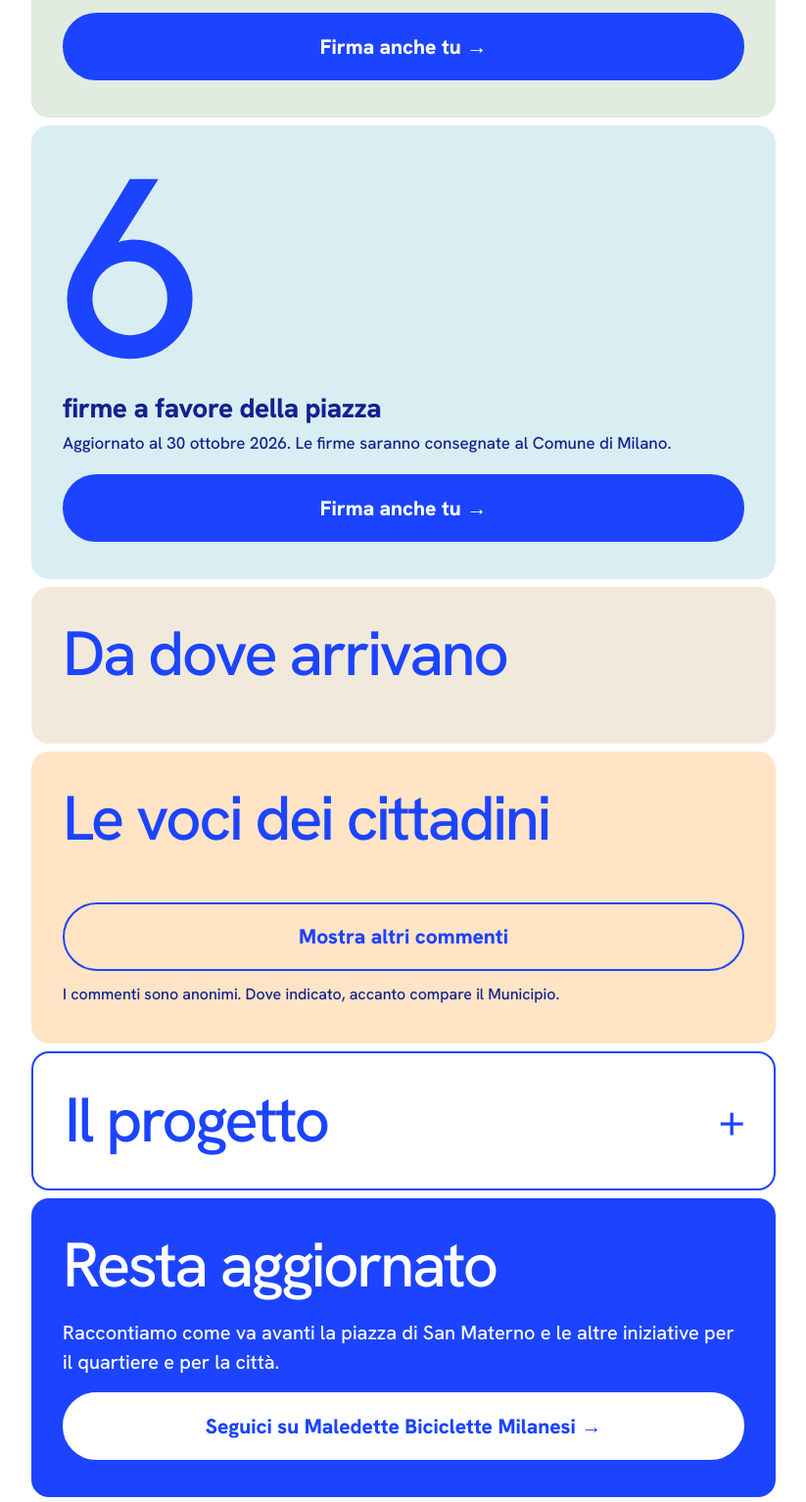
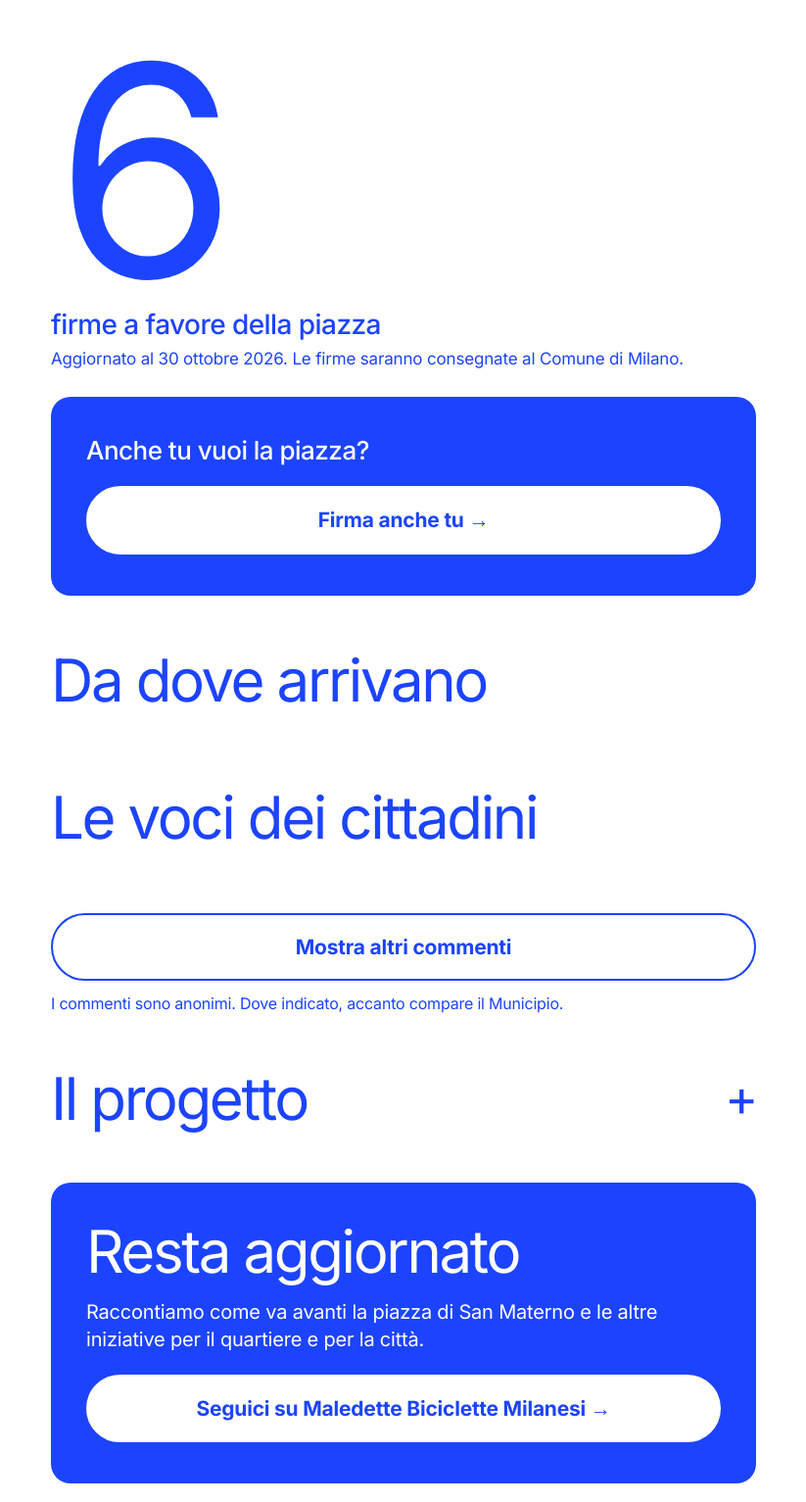
Before and after one commit to cittadinanzaattivamilano/PiazzaSanMaterno, a plain HTML site: page index.v2.template.html in a window 1280 px wide. Shown: the part 354-1887 px from the top of the page at 98% size, without its empty margins (228-1051 px from the left). Drawn offline with Linux system fonts and the light colour scheme.

Commit message:
Versione di prova: bianco e solo blu, stile pagine interne
Co-Authored-By: Claude Sonnet 5.5 <noreply@anthropic.com>
Claude-Session: https://claude.ai/code/session_01MLSMTE6nJDMfFhkLsfSVGa

```diff
--- a/index.v2.template.html
+++ b/index.v2.template.html
@@ -6,78 +6,72 @@
 <meta name="theme-color" content="#ffffff">
 <title>Una piazza a San Materno</title>
 <meta name="description" content="Le firme dei cittadini a favore della piazza pedonale a San Materno, nel centro del Casoretto.">
-<link rel="stylesheet" href="https://fonts.googleapis.com/css2?family=Hanken+Grotesk:wght@400;500;700;800&display=swap">
+<link rel="stylesheet" href="https://fonts.googleapis.com/css2?family=Inter:wght@400;500;700&display=swap">
 <style>
-  /* Blocchi a tutta larghezza con angoli arrotondati, titoli grandi, pulsanti a pillola. Blu CAMI + pastelli. */
-  :root {
-    --blue: #1c44ff; --ink: #11228f;
-    --sage: #e1ebdf; --sky: #d9eef2; --sand: #f1eadc; --peach: #ffe4c6;
-    --font: "Hanken Grotesk", "Helvetica Neue", Arial, sans-serif;
-    color-scheme: light;
-  }
+  /* Bianco, solo blu CAMI, un grotesco leggero con titoli grandi e a righe strette, blocchi blu arrotondati. */
+  :root { --blue: #1c44ff; --font: "Inter", "Helvetica Neue", Arial, sans-serif; color-scheme: light; }
   * { box-sizing: border-box; }
   html { -webkit-text-size-adjust: 100%; }
-  body { margin: 0; background: #fff; color: var(--ink); font-family: var(--font); font-weight: 500; font-size: 20px; line-height: 1.5;
-         padding: 0 max(8px, env(safe-area-inset-left)) 8px; }
+  body { margin: 0; background: #fff; color: var(--blue); font-family: var(--font); font-weight: 400; font-size: 20px; line-height: 1.4; letter-spacing: -.01em;
+         padding: 0 max(12px, env(safe-area-inset-left)) 12px; }
   a { color: var(--blue); text-underline-offset: 3px; }
-  a:focus-visible, button:focus-visible, summary:focus-visible { outline: 3px solid var(--blue); outline-offset: 3px; }
-  .page { max-width: 760px; margin: 0 auto; display: flex; flex-direction: column; gap: 8px; }
+  a:focus-visible, button:focus-visible, summary:focus-visible, select:focus-visible { outline: 3px solid var(--blue); outline-offset: 3px; }
+  .page { max-width: 720px; margin: 0 auto; }
+  section { padding-top: 56px; }
 
-  .top { display: flex; justify-content: space-between; align-items: baseline; gap: 12px; flex-wrap: wrap; padding: 16px 12px 8px; font-weight: 800; font-size: 20px; color: var(--blue); letter-spacing: -.01em; }
-  .top span { font-weight: 500; font-size: 16px; color: var(--ink); }
+  .top { display: flex; flex-direction: column; padding: 14px 0 0; font-weight: 500; font-size: 22px; line-height: 1.15; letter-spacing: -.02em; }
+  .top span { font-weight: 400; font-size: 17px; letter-spacing: -.01em; margin-top: 4px; }
 
-  .card { border-radius: 18px; padding: 26px 20px 28px; }
-  .sage { background: var(--sage); } .sky { background: var(--sky); } .sand { background: var(--sand); } .peach { background: var(--peach); }
-  .blue { background: var(--blue); color: #fff; } .outline { border: 2px solid var(--blue); }
+  h1 { font-weight: 400; font-size: clamp(44px, 13.5vw, 84px); line-height: .98; letter-spacing: -.045em; margin: 28px 0 24px; }
+  h2 { font-weight: 400; font-size: clamp(38px, 11vw, 60px); line-height: 1; letter-spacing: -.04em; margin: 0 0 24px; }
+  p { margin: 0 0 16px; }
+  strong { font-weight: 700; }
+  .lead { font-size: 22px; line-height: 1.35; }
 
-  h1 { font-weight: 500; font-size: clamp(46px, 14vw, 88px); line-height: .98; letter-spacing: -.045em; margin: 0 0 22px; color: var(--blue); }
-  h2 { font-weight: 500; font-size: clamp(38px, 11vw, 64px); line-height: 1; letter-spacing: -.04em; margin: 0 0 22px; color: var(--blue); }
-  .blue h2 { color: #fff; }
-  p { margin: 0 0 16px; }
-  .lead { font-size: 21px; line-height: 1.4; }
+  .num { font-weight: 400; font-size: clamp(170px, 52vw, 300px); line-height: .78; letter-spacing: -.07em; font-variant-numeric: tabular-nums; margin: 0 0 24px; }
+  .num-label { font-weight: 500; font-size: 28px; line-height: 1.15; letter-spacing: -.02em; }
+  .num-label small { display: block; font-weight: 400; font-size: 17px; letter-spacing: -.01em; margin-top: 10px; }
 
-  .pill {
-    display: block; width: 100%; text-align: center; text-decoration: none; cursor: pointer;
-    font: 800 21px/1.2 var(--font); padding: 20px 18px; border-radius: 999px;
-    background: var(--blue); color: #fff; border: 2px solid var(--blue);
-  }
-  .pill:hover { background: #0f2fd1; }
-  .pill.ghost { background: transparent; color: var(--blue); }
-  .pill.ghost:hover { background: rgba(255,255,255,.6); }
-  .blue .pill { background: #fff; color: var(--blue); border-color: #fff; }
-  .blue .pill:hover { background: #e8ecff; }
-
-  .num { font-weight: 500; font-size: clamp(150px, 46vw, 260px); line-height: .8; letter-spacing: -.06em; color: var(--blue); font-variant-numeric: tabular-nums; margin: 6px 0 22px; }
-  .num-label { font-weight: 800; font-size: 28px; line-height: 1.15; letter-spacing: -.015em; }
-  .num-label small { display: block; font-weight: 500; font-size: 17px; letter-spacing: 0; margin: 10px 0 22px; }
+  /* Blocco blu arrotondato, come l'immagine nel sito di riferimento */
+  .block { background: var(--blue); color: #fff; border-radius: 20px; padding: 28px 22px 30px; margin-top: 28px; }
+  .block h2 { color: #fff; margin-bottom: 18px; }
+  .block p { margin-bottom: 22px; }
+  .pill { display: block; width: 100%; text-align: center; text-decoration: none; cursor: pointer; font: 700 21px/1.2 var(--font); letter-spacing: -.01em;
+          padding: 20px 18px; border-radius: 999px; background: #fff; color: var(--blue); border: 2px solid #fff; }
+  .pill:hover { background: #e8ecff; }
+  .pill.solid { background: var(--blue); color: #fff; border-color: var(--blue); }
+  .pill.solid:hover { background: #0f2fd1; }
+  .pill.ghost { background: #fff; color: var(--blue); border-color: var(--blue); }
+  .pill.ghost:hover { background: #eef1ff; }
 
   .tiles { list-style: none; margin: 0; padding: 0; display: grid; grid-template-columns: 1fr 1fr; gap: 8px; }
-  .tiles li { background: #fff; border-radius: 14px; padding: 12px; min-width: 0; min-height: 110px; display: flex; flex-direction: column; justify-content: space-between; gap: 14px; font-weight: 800; font-size: 19px; line-height: 1.15; color: var(--blue); }
-  .tiles .unk { background: transparent; border: 2px dashed var(--blue); }
-  .tiles .n { align-self: flex-end; min-width: 52px; height: 52px; padding: 0 10px; border-radius: 10px; display: flex; align-items: center; justify-content: center; background: var(--blue); color: #fff; font-size: 28px; font-variant-numeric: tabular-nums; }
+  .tiles li { border: 2px solid var(--blue); border-radius: 14px; padding: 12px; min-width: 0; min-height: 108px; display: flex; flex-direction: column; justify-content: space-between; gap: 12px; font-weight: 500; font-size: 19px; line-height: 1.15; }
+  .tiles .unk { border-style: dashed; }
+  .tiles .n { align-self: flex-end; min-width: 52px; height: 52px; padding: 0 10px; border-radius: 10px; display: flex; align-items: center; justify-content: center; background: var(--blue); color: #fff; font-weight: 500; font-size: 28px; font-variant-numeric: tabular-nums; }
 
-  .filters { display: flex; flex-wrap: wrap; gap: 8px; margin: 0 0 18px; }
-  .chip { font: 700 18px/1.1 var(--font); color: var(--blue); background: transparent; border: 2px solid var(--blue); padding: 12px 18px; min-height: 48px; border-radius: 999px; cursor: pointer; }
+  .filters { display: flex; flex-wrap: wrap; gap: 8px; margin: 0 0 22px; }
+  .chip { font: 500 18px/1.1 var(--font); color: var(--blue); background: #fff; border: 2px solid var(--blue); padding: 12px 18px; min-height: 48px; border-radius: 999px; cursor: pointer; }
   .chip[aria-pressed="true"] { background: var(--blue); color: #fff; }
-  .voices { display: grid; grid-template-columns: 1fr; gap: 8px; }
-  blockquote { margin: 0; padding: 20px; background: #fff; border-radius: 14px; display: flex; flex-direction: column; justify-content: space-between; gap: 18px; min-width: 0; }
-  blockquote p { margin: 0; font-size: 20px; line-height: 1.4; overflow-wrap: anywhere; }
-  blockquote footer { font-weight: 800; font-size: 17px; color: var(--blue); }
-  .more-row { margin-top: 14px; }
+  .voices { display: flex; flex-direction: column; }
+  blockquote { margin: 0; padding: 22px 0; border-top: 1px solid var(--blue); min-width: 0; }
+  blockquote:last-child { border-bottom: 1px solid var(--blue); }
+  blockquote p { margin: 0 0 10px; font-size: 21px; line-height: 1.35; overflow-wrap: anywhere; }
+  blockquote footer { font-weight: 700; font-size: 17px; }
+  .more-row { margin-top: 22px; }
   .status { font-size: 17px; margin: 12px 0 0; }
   .note { font-size: 16px; margin: 12px 0 0; }
 
   details summary { list-style: none; cursor: pointer; display: flex; justify-content: space-between; align-items: center; gap: 12px; min-height: 56px;
-    font-weight: 500; font-size: clamp(38px, 11vw, 64px); line-height: 1; letter-spacing: -.04em; color: var(--blue); }
+    font-weight: 400; font-size: clamp(38px, 11vw, 60px); line-height: 1; letter-spacing: -.04em; }
   details summary::-webkit-details-marker { display: none; }
-  details summary::after { content: "+"; font-size: 48px; line-height: 1; font-weight: 400; }
+  details summary::after { content: "+"; font-size: 52px; line-height: 1; font-weight: 400; }
   details[open] summary::after { content: "\2212"; }
   details .body { padding-top: 22px; }
 
-  .foot { padding: 18px 12px 28px; font-size: 15px; line-height: 1.6; }
+  .foot { padding: 40px 0 28px; font-size: 15px; line-height: 1.55; }
   .foot p { margin: 0 0 10px; }
 
-  @media (min-width: 640px) { .tiles { grid-template-columns: repeat(3, 1fr); } .voices { grid-template-columns: 1fr 1fr; } .card { padding: 36px 32px 38px; } }
+  @media (min-width: 640px) { .tiles { grid-template-columns: repeat(3, 1fr); } .block { padding: 40px 36px 42px; } }
 </style>
 </head>
 <body>
@@ -85,24 +79,26 @@
 
   <header class="top">Cittadinanza Attiva Milano <span>con Maledette Biciclette Milanesi</span></header>
 
-  <section class="card sage">
+  <section style="padding-top:0">
     <h1>Una piazza a San Materno</h1>
     <p class="lead">Le firme dei cittadini a favore dello spazio pedonale davanti all’abbazia di Santa Maria Bianca della Misericordia, nel centro del Casoretto.</p>
-    <a class="pill" href="https://tally.so/r/5XXDl6">Firma anche tu →</a>
   </section>
 
-  <section class="card sky" aria-label="Firme raccolte">
+  <section aria-label="Firme raccolte">
     <p class="num" id="total">6</p>
     <div class="num-label">firme a favore della piazza<small>Aggiornato al <span id="updated">30 ottobre 2026</span>. Le firme saranno consegnate al Comune di Milano.</small></div>
-    <a class="pill" href="https://tally.so/r/5XXDl6">Firma anche tu →</a>
+    <div class="block" style="margin-top:28px">
+      <p style="font-size:26px;line-height:1.15;letter-spacing:-.02em;font-weight:500">Anche tu vuoi la piazza?</p>
+      <a class="pill" href="https://tally.so/r/5XXDl6">Firma anche tu →</a>
+    </div>
   </section>
 
-  <section class="card sand">
+  <section>
     <h2>Da dove arrivano</h2>
     <ul class="tiles" id="bars"></ul>
   </section>
 
-  <section class="card peach">
+  <section>
     <h2>Le voci dei cittadini</h2>
     <div class="filters" id="filters" hidden></div>
     <div class="voices" id="voices"></div>
@@ -113,7 +109,7 @@
     <p class="note">I commenti sono anonimi. Dove indicato, accanto compare il Municipio.</p>
   </section>
 
-  <section class="card outline">
+  <section>
     <details>
       <summary>Il progetto</summary>
       <div class="body">
@@ -124,10 +120,12 @@
     </details>
   </section>
 
-  <section class="card blue">
-    <h2>Resta aggiornato</h2>
-    <p>Raccontiamo come va avanti la piazza di San Materno e le altre iniziative per il quartiere e per la città.</p>
-    <a class="pill" href="https://maledettebiciclettemilanesi.substack.com/">Seguici su Maledette Biciclette Milanesi →</a>
+  <section>
+    <div class="block" style="margin-top:0">
+      <h2>Resta aggiornato</h2>
+      <p>Raccontiamo come va avanti la piazza di San Materno e le altre iniziative per il quartiere e per la città.</p>
+      <a class="pill" href="https://maledettebiciclettemilanesi.substack.com/">Seguici su Maledette Biciclette Milanesi →</a>
+    </div>
   </section>
 
   <footer class="foot">
```
Also changed, not shown: dist/nuovo.html (+59 -61 lines).
